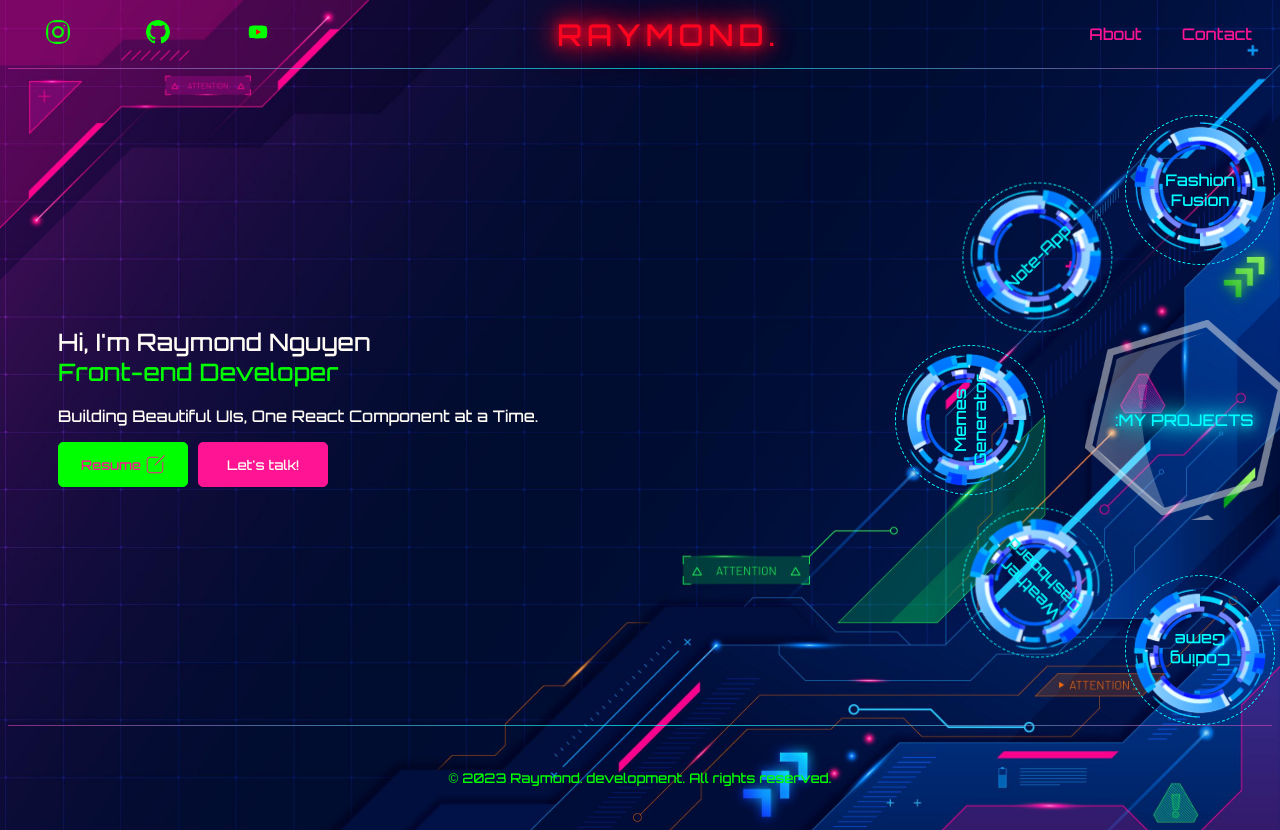
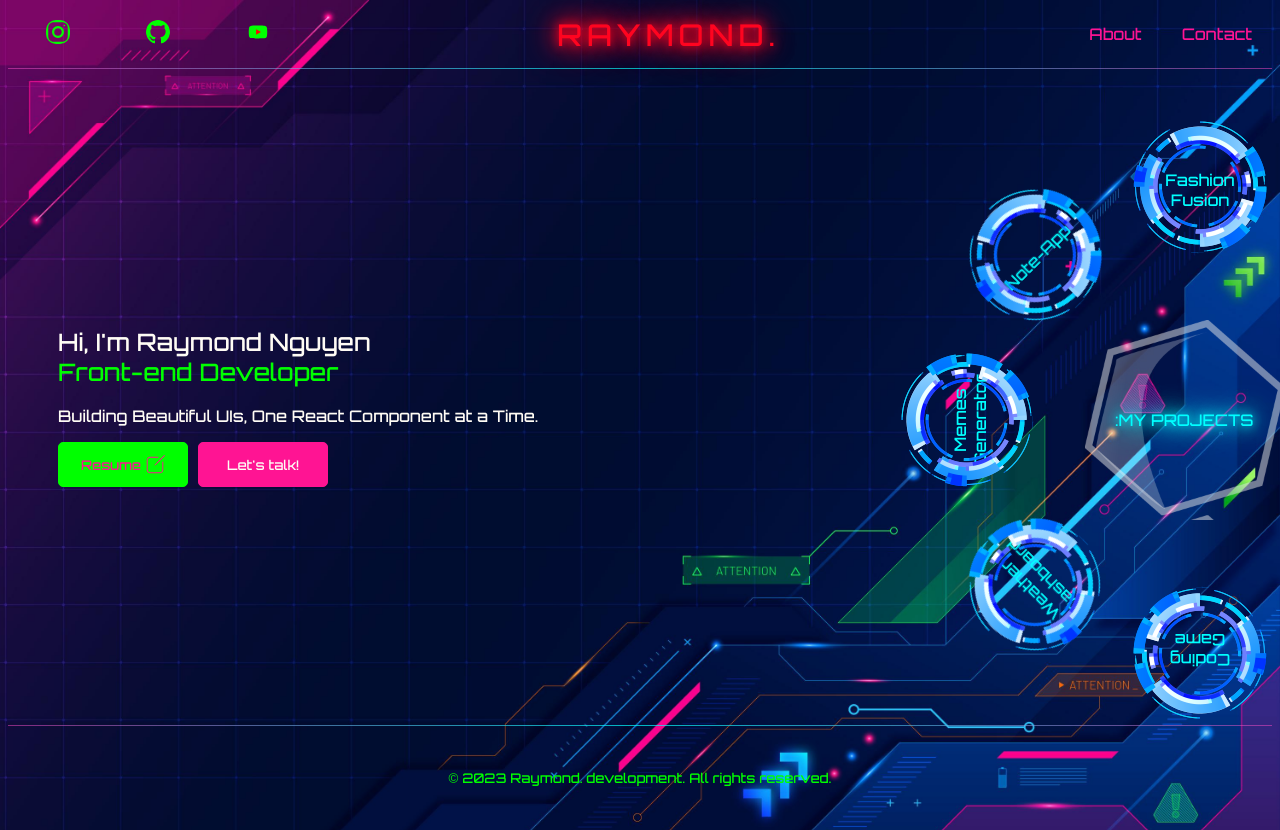
Before and after one commit to Fenaum/portfolio-react, a React (Vite) app: page / in a window 1280 px wide. Built offline with nearby package versions, Linux system fonts and the light colour scheme; a web font is replaced by a local one.

Commit message:
fixed animation glitches

```diff
--- a/src/components/RingMenu/RingMenu.css
+++ b/src/components/RingMenu/RingMenu.css
@@ -61,7 +61,6 @@
     text-decoration: none;
     border-radius: 50%;
     border: .20px;
-    border-style: dashed;
     background: transparent;
     transition: transform .3s ease-in-out;
     text-align: center;
@@ -131,7 +130,7 @@
     background-image: url('./ring.png');
     background-repeat: no-repeat;
     background-size: contain;
-    z-index: -1;
+    z-index: -.3;
 }
 
 .ring-button:hover::before {
```
